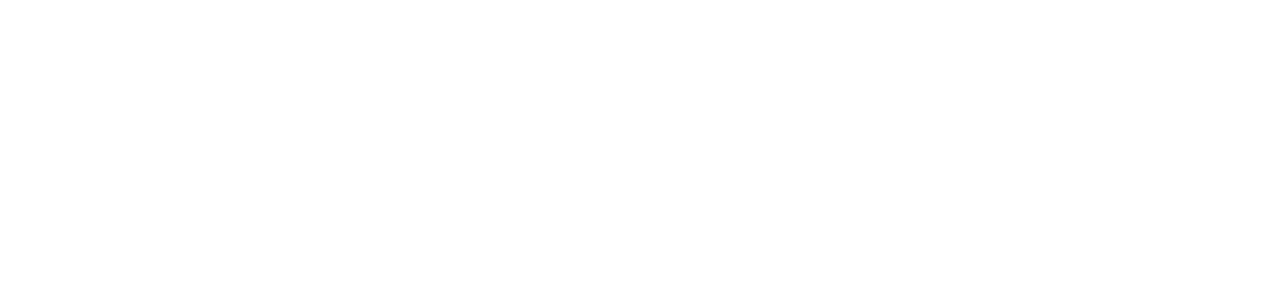
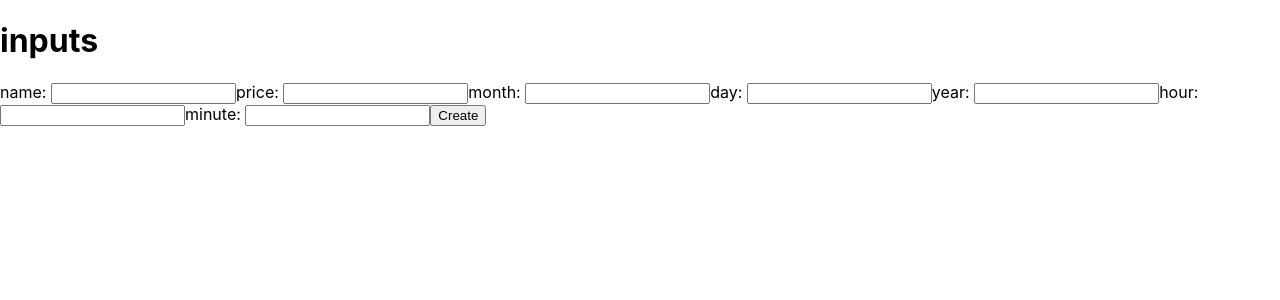
Before and after one commit to TheDarkThatBarks/Seats4U, a React (Create React App) app in the folder seats4u/: page /venuemanager/createshow in a window 1280 px wide. Before the commit this address had no page. Shown: the top 300 px of the page. Built offline with nearby package versions, Linux system fonts and the light colour scheme.

Commit message:
Made Create Show page accessible, but not yet fully functioning as desired

```diff
--- a/seats4u/src/App.js
+++ b/seats4u/src/App.js
@@ -15,7 +15,7 @@
             <Routes>
                 <Route path="/" element={<Home />} />
                 <Route path="/venuemanager/createvenue" element={<CreateVenuePage />} />
-                <Route path="/createshow" element={<CreateShowPage />} />
+                <Route path="/venuemanager/createshow" element={<CreateShowPage />} />
                 <Route path="/admin" element={<AdminPage />} />
                 <Route path="/venuemanager" element={<VenueManagerPage />} />
             </Routes>
--- a/seats4u/src/Pages/VenueManagerPage.jsx
+++ b/seats4u/src/Pages/VenueManagerPage.jsx
@@ -20,6 +20,7 @@
 	return (
 		<div className="Venue Manager">
 			<button onClick={() => navigate('createvenue')}>Create Venue</button>
+            <button onClick={() => navigate('createshow')}>Create Show</button>
             Venue ID: <input id="venue-id"/>
             Venue Password: <input id="venue-password"/>
             <button onClick={deleteVenueManager}>Delete</button>
--- a/seats4u/src/controller/CreateShow.js
+++ b/seats4u/src/controller/CreateShow.js
@@ -4,14 +4,20 @@
     // potentially modify the model
     let nameField = document.getElementById("show-name")
     let priceField = document.getElementById("show-price")
-    let dateField = document.getElementById("show-date")
-    let timeField = document.getElementById("show-time")
+    let monthField = document.getElementById("show-month")
+    let dayField = document.getElementById("show-day")
+    let yearField = document.getElementById("show-year")
+    let hourField = document.getElementById("show-hour")
+    let minuteField = document.getElementById("show-minute")
 
     // prepare payload for the post
     let data = {'showName': nameField.value,
                 'price': priceField.value,
-                'date': dateField.value,
-                'time': timeField.value}
+                'month': monthField.value,
+                'day': dayField.value,
+                'year': yearField.value,
+                'hour': hourField.value,
+                'minute': minuteField.value}
 
     console.log(data)
 
--- a/seats4u/src/pages/CreateShowPage.jsx
+++ b/seats4u/src/pages/CreateShowPage.jsx
@@ -20,8 +20,11 @@
             <h1>inputs</h1>
                 name: <input id="show-name"/>
                 price: <input id="show-price"/>
-                date: <input id="show-date"/>
-                time: <input id="show-time"/>
+                month: <input id="show-month"/>
+                day: <input id="show-day"/>
+                year: <input id="show-year"/>
+                hour: <input id="show-hour"/>
+                minute: <input id="show-minute"/>
             <button onClick={createShowHandler}>Create</button>
         </div>
     );
```
